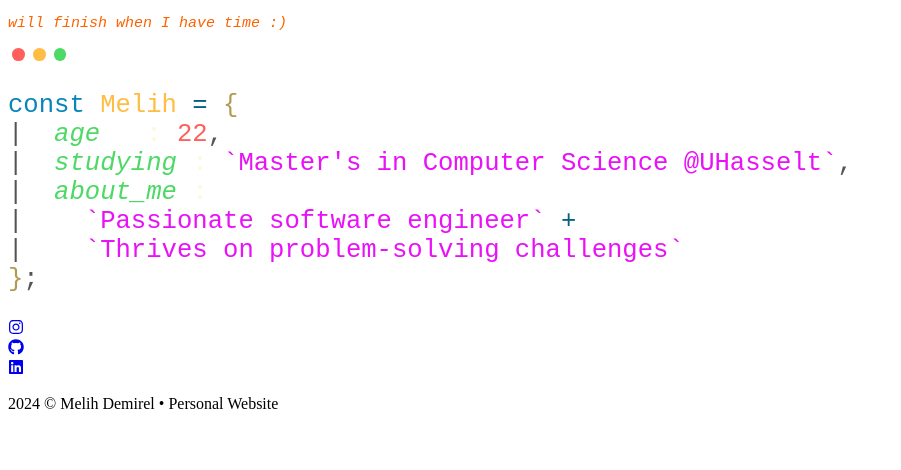
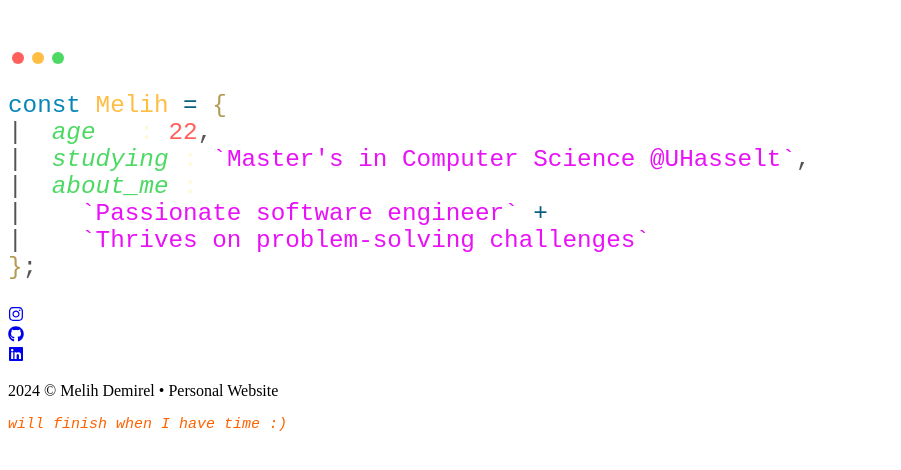
Before and after one commit to Melih-Demirel/13-Basic-personal-website-Nextjs, a Next.js app: page / in a window 1280 px wide. Shown: the top 470 px of the page, without its empty margins (0-901 px from the left). Built offline with nearby package versions, Linux system fonts and the light colour scheme.

Commit message:
little details

```diff
--- a/app/page.tsx
+++ b/app/page.tsx
@@ -7,6 +7,7 @@ import {Socials} from "@/components/Socials";
 import { Footer } from "@/components/Footer";
 
 import rainbow from "@/styles/rainbow.module.scss";
+import fade from "@/styles/fade.module.scss";
 
 export const metadata = {
     title: 'Melih | Home'
@@ -30,13 +31,9 @@ export default function Home() {
             <section>
                 <section>
                     <div className="flex flex-col items-center py-8">
-                        <p className={rainbow.rainbowText}>will finish when I have time :{')'}</p>
-                        {/* <div>
-                            <Image src="/1.png" alt="Your Logo" width={width} height={height}/>
-                            <Image src="/2.png" alt="Your Logo" width={width} height={height} />
-                            <Image src="/3.png" alt="Your Logo" width={width} height={height} />
-                            <Image src="/a.jpg" alt="Your Logo" width={width} height={height} />
-                        </div> */}
+                        {/* <p className={fade.fadeAway}>{'{ '}and to Him we shall return{' }'}</p> */}
+                        <p className={fade.fadeToLow}>and to Him we shall return</p>
+                        {/* <p className={fade.fadeAway}>and to Him we shall return</p> */}
                     </div>
                 </section>
                 <section>
@@ -48,6 +45,11 @@ export default function Home() {
                 <section>
                     <Footer/>
                 </section>
+                <section>
+                    <div className="flex flex-col items-center py-8">
+                        <p className={rainbow.rainbowText}>will finish when I have time :{')'}</p>
+                    </div>
+                </section>
             </section>
         </>
     );
--- a/styles/codeblock.module.scss
+++ b/styles/codeblock.module.scss
@@ -15,10 +15,6 @@
     margin: 0 4px;
 }
 
-.padding-action {
-    padding-top: 0.75rem;
-    padding-bottom: 0.75rem;
-}
 @media screen and (min-width: 550px) {
     .textContent {
         font-size: 1rem;
@@ -30,27 +26,23 @@
         font-size: 1rem;
     }
     .dot {
-        width: 0.8rem;
-        height: 0.8rem;
+        width: 0.75rem;
+        height: 0.75rem;
     }
 }
 
 @media screen and (min-width: 800px) {
     .textContent {
-        font-size: 2.0vw;
+        font-size: 1.9vw;
     }
 
 }
 
-@media screen and (min-width: 1440px) {
-    .textContent {
-        font-size: 2.2vw;
-    }
-    .dot {
-        width: 1rem;
-        height: 1rem;
-    }
-}
+// @media screen and (min-width: 1440px) {
+//     .textContent {
+//         font-size: 1.8vw;
+//     }
+// }
 
 // Colors for action buttons on top of window
 
--- /dev/null
+++ b/styles/fade.module.scss
@@ -0,0 +1,19 @@
+.fadeAway {
+    animation: fadeOut 7s forwards; /* Adjust duration as needed */
+}
+.fadeToLow {
+    background: linear-gradient(to left, transparent 0%, white 100%);
+    -webkit-background-clip: text;
+    background-clip: text;
+    color: transparent;
+}
+
+
+@keyframes fadeOut {
+    0% {
+        opacity: 1;
+    }
+    100% {
+        opacity: 0;
+    }
+}
```
